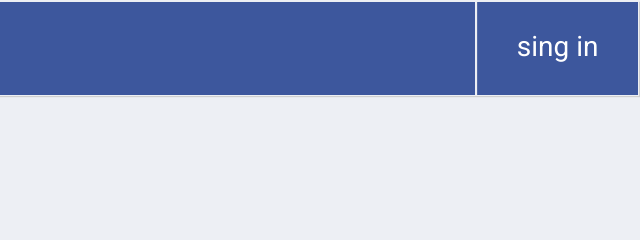
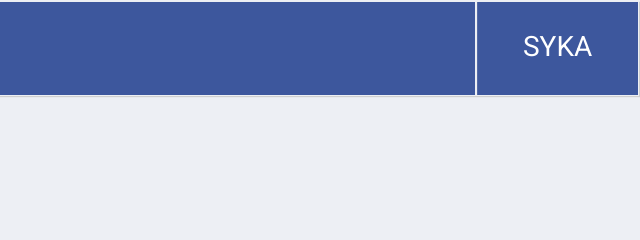
Before and after one commit to KI-Connected/ki-connected.github.io, a plain HTML site: page index.html in a window 1280 px wide. Shown: the top 240 px of the page, 640-1280 px from the left. Drawn offline with Linux system fonts and the light colour scheme; a web font is replaced by a local one.

Commit message:
Done by Vlad index.html
gggggg

```diff
--- a/index.html
+++ b/index.html
@@ -11,7 +11,7 @@
 			<p>fakebook</p>
 		</div>
 		<div class="registration-block">
-			<p>sing in</p>
+			<p>SYKA</p>
 		</div>
 	</div>
 
```
